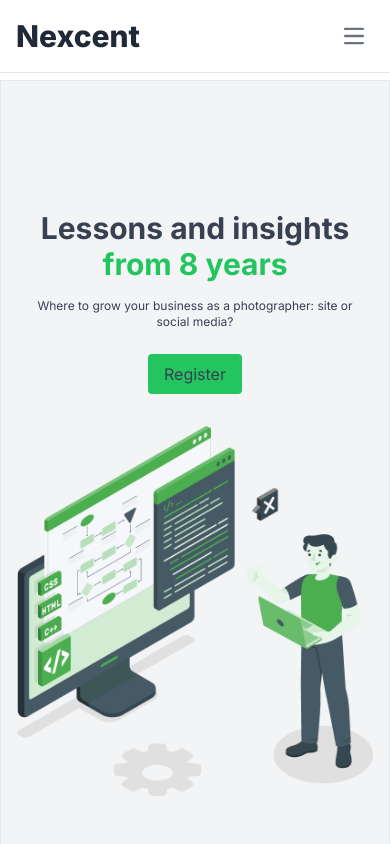
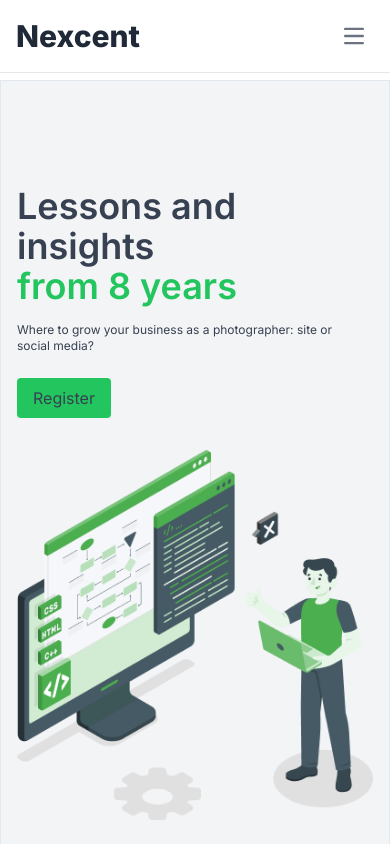
Before and after one commit to Abhishek-Gupta-1/ppa-assignment-nexcent, a Next.js app: page / in a window 390 px wide. Shown: the top 844 px of the page. Built offline with nearby package versions, Linux system fonts and the light colour scheme.

Commit message:
refractor : added responsiveness to CommunityUpdate page

```diff
--- a/components/core/CommunityUpdate.tsx
+++ b/components/core/CommunityUpdate.tsx
@@ -10,7 +10,7 @@ const CommunityUpdate = () => {
                 The Nexcent blog is the best place to read about the latest membership insights, trends and more. See who joining the community, read about how our community are increasing their membership income and lots more.
             </p>
 
-            <div className="mt-8 grid grid-cols-1 md:grid-cols-3 gap-6 mx-40">
+            <div className="mt-8 grid lg:grid-cols-3 md:grid-cols-2 gap-6  sm:mx-7">
                 {CommunityUpdateData.map((data) => (
                     <div key={data.id} className="relative ">
                         <div className="bg-white p-6 shadow rounded-lg py-12">
--- a/components/core/Hero.tsx
+++ b/components/core/Hero.tsx
@@ -4,8 +4,8 @@ import Image from 'next/image';
 export const Hero = () => {
     return (
         <div className="flex flex-col lg:flex-row items-center justify-center min-h-screen bg-gray-100 dark:bg-gray-900 p-4 lg:p-0">
-            <div className="text-pretty text-center lg:text-left">
-                <h1 className="text-3xl md:text-4xl lg:text-5xl font-bold">
+            <div className="text-pretty lg:text-left">
+                <h1 className="text-4xl md:text-5xl lg:text-6xl font-semibold">
                     Lessons and insights
                     <span className="block text-green-500">from 8 years</span>
                 </h1>
```
